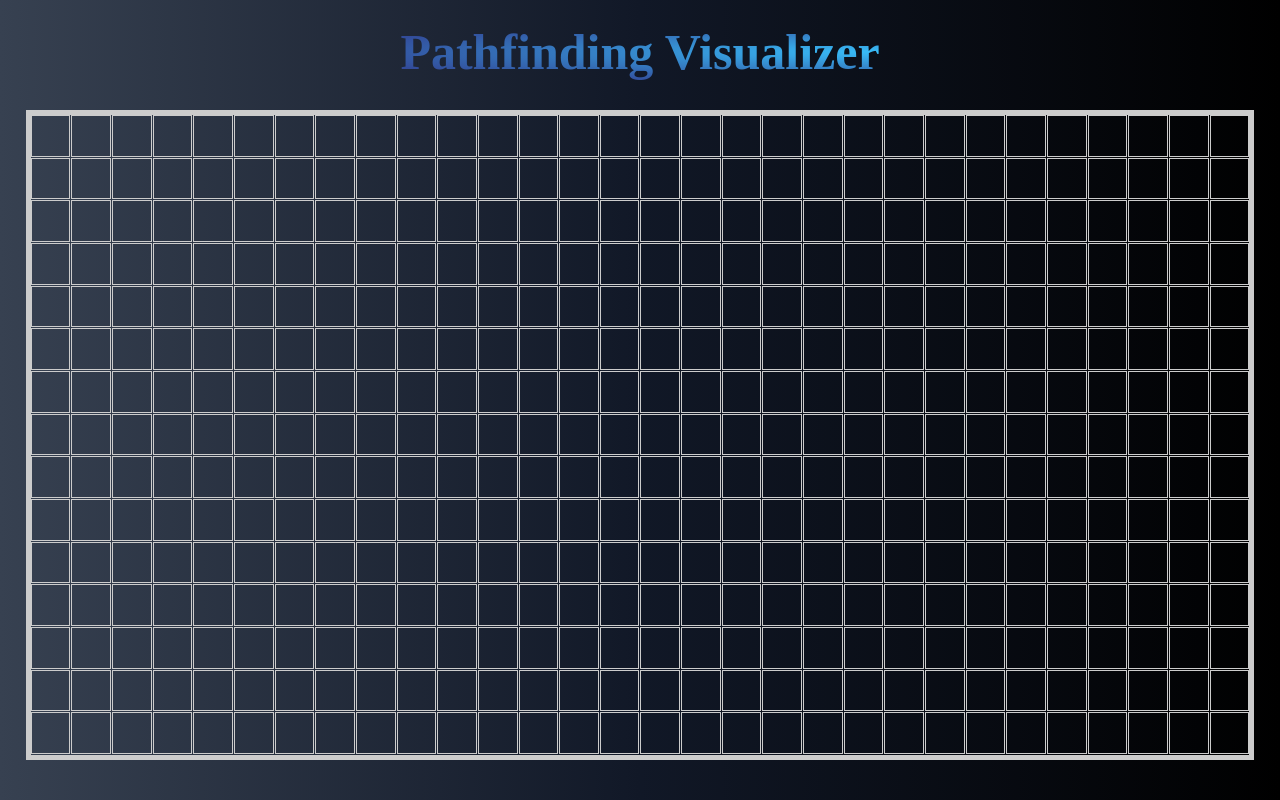
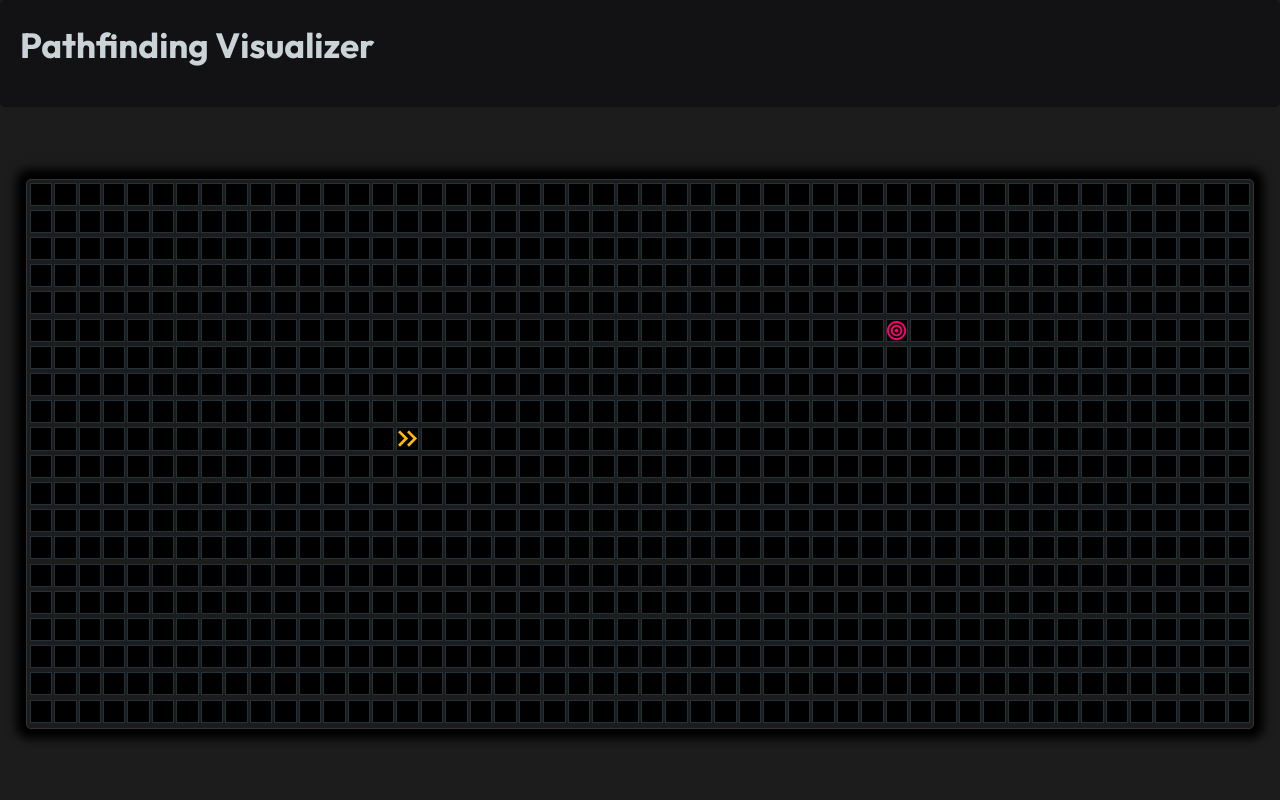
Before and after one commit to NlsnBoa/Path-Finding-Visualizer, a React (Vite) app: page / in a window 1280 px wide. Built offline with nearby package versions, Linux system fonts and the light colour scheme.

Commit message:
Added walls, arrow, and target.

```diff
--- a/package.json
+++ b/package.json
@@ -10,7 +10,8 @@
   },
   "dependencies": {
     "react": "^18.2.0",
-    "react-dom": "^18.2.0"
+    "react-dom": "^18.2.0",
+    "react-icons": "^4.8.0"
   },
   "devDependencies": {
     "@types/react": "^18.0.28",
--- a/src/App.css
+++ b/src/App.css
@@ -1,5 +1,5 @@
 
-.container {
+.app {
     display: flex;
     justify-content: space-between;
     align-items: center;
@@ -9,3 +9,14 @@
     width: 100vw;
     height: 100vh;
 }
+
+.container {
+    display: flex;
+    justify-content: center;
+    align-items: center;
+    flex-direction: column;
+    padding: 0px;
+    margin: 0px;
+    width: 100%;
+    height: 100%;
+}
--- a/src/App.tsx
+++ b/src/App.tsx
@@ -7,9 +7,16 @@ import Nav from "./components/Nav";
 function App() {
   return (
     <>
-      <div className="container">
+      <div className="app">
         <Nav></Nav>
-        <Grid numCols={30} numRows={30}></Grid>
+        <div className="container">
+          <Grid
+            target={"node-5-35"}
+            start={"node-9-15"}
+            numCols={50}
+            numRows={20}
+          ></Grid>
+        </div>
       </div>
     </>
   );
--- a/src/components/Grid/Grid.module.css
+++ b/src/components/Grid/Grid.module.css
@@ -1,13 +1,19 @@
 .grid {
+    box-sizing: border-box;
     display: grid;
-    grid-template-columns: repeat(30, 1fr);
-    grid-gap: 1px;
+    grid-template-columns: repeat(50, 1fr);
+    grid-gap: 2px;
     width: 96%;
-    height: 90vh;
+    height: 43vw;
     max-width: 100%;
     box-sizing: border-box;
-    padding: 0;
-    margin-bottom: 40px;
-    overflow:scroll;
-    border: 5px solid #ccc;
+    padding: 3px;
+    overflow:auto;
+    border: 1px solid #333333;
+    border-radius: 5px;
+    box-shadow: 0px 0px 10px 10px  black;
+    /* background: #002E51; */
+    /* color for later
+    radial-gradient(at left bottom, rgb(245, 208, 254), rgb(45, 212, 191), rgb(77, 124, 15))
+    */
 }
--- a/src/components/Grid/Grid.tsx
+++ b/src/components/Grid/Grid.tsx
@@ -1,26 +1,107 @@
-import React from "react";
+import React, { useState } from "react";
 import styles from "./Grid.module.css";
 import Node from "../Node";
 
 interface Props {
   numRows: number;
   numCols: number;
+  target: string;
+  start: string;
 }
 
-const Grid = ({ numRows, numCols }: Props) => {
+// Notes: I have come up with two ways of keeping track of the nodes positions
+// the first can be found within this react component where
+// as I am loading each node to the screen I am mapping them and checking
+// for their key and event values
+// The other way is found within the Node component where I am
+const Grid = ({ numRows, numCols, target, start }: Props) => {
+  // create the grid and give each node a coordinate value.
+  const [isMouseHover, setIsMouseHover] = useState(false);
+  const [bullsEye, setBullsEye] = useState(target);
+  const [arrow, setArrow] = useState(start);
+  const [bullsEyeStyling, setBullsEyeStyling] = useState("bullsEyeStatic");
+
+  const handleIsMouseUp = (newCoordinate: string) => {
+    setBullsEye(newCoordinate);
+    setBullsEyeStyling("bullsEyeStatic");
+    setIsMouseHover(false);
+  };
+
+  const handleIsMouseHover = (newCoordinate: string) => {
+    setBullsEye(newCoordinate);
+    setBullsEyeStyling("bullsEyeDrop");
+  };
+
+  const handleIsMouseDown = (newCoordinate: string) => {
+    setBullsEye(newCoordinate);
+    setIsMouseHover(true);
+  };
+
   const createGrid = () => {
     const grid = [];
 
     for (let row = 0; row < numRows; row++) {
       for (let col = 0; col < numCols; col++) {
-        grid.push(<Node key={`node-${row}-${col}`} />);
+        // Here we set a given node as the target
+        if (bullsEye === `node-${row}-${col}`) {
+          grid.push(
+            <Node
+              bullsEye={bullsEye}
+              bullsEyeStyling={bullsEyeStyling}
+              mouseHover={isMouseHover}
+              handleIsMouseHover={handleIsMouseHover}
+              handleIsMouseDown={handleIsMouseDown}
+              handleIsMouseUp={handleIsMouseUp}
+              coordinate={`node-${row}-${col}`}
+              key={`node-${row}-${col}`}
+            />
+          );
+        } else if (arrow === `node-${row}-${col}`) {
+          grid.push(
+            <Node
+              arrow={arrow}
+              mouseHover={isMouseHover}
+              handleIsMouseHover={handleIsMouseHover}
+              handleIsMouseDown={handleIsMouseDown}
+              handleIsMouseUp={handleIsMouseUp}
+              coordinate={`node-${row}-${col}`}
+              key={`node-${row}-${col}`}
+            />
+          );
+        } else {
+          grid.push(
+            <Node
+              mouseHover={isMouseHover}
+              handleIsMouseHover={handleIsMouseHover}
+              handleIsMouseDown={handleIsMouseDown}
+              handleIsMouseUp={handleIsMouseUp}
+              coordinate={`node-${row}-${col}`}
+              key={`node-${row}-${col}`}
+            />
+          );
+        }
       }
     }
 
     return grid;
   };
 
-  return <div className={styles.grid}>{createGrid()}</div>;
+  const handleClick = (event: React.MouseEvent, key: number) => {
+    console.log("key index", key);
+  };
+
+  // Stores the newly created grid in a new variable so that we can
+  // use .map to ensure we can catch a click event.
+  const grid = createGrid();
+  return (
+    <div className={styles.grid}>
+      {grid.map((element, key) => (
+        <div onClick={(event) => handleClick(event, key)} key={key}>
+          {element}
+        </div>
+      ))}
+    </div>
+  );
 };
 
 export default Grid;
--- a/src/components/Nav/Nav.module.css
+++ b/src/components/Nav/Nav.module.css
@@ -1,21 +1,26 @@
+@import url('https://fonts.googleapis.com/css2?family=Outfit:wght@400;700&display=swap');
+
 .container {
     display: flex;
-    background: none;
-    justify-content: center;
+    background: #121214;
+    justify-content: start;
     align-items: center;
     background-color: none;
     width: 100vw;
     height: 110px;
     padding: none;
-    margin: none;
+    margin-bottom: 0px;
+    border-radius: 5px;
 }
 
 h1 {
     margin-bottom: 40px;
-    font-size: 50px;
-    background: radial-gradient(at right center, rgb(56, 189, 248), rgb(49, 46, 129));
+    font-family: 'Outfit', sans-serif;
+    font-size: 35px;
+    background:  #CAD3D7;
     -webkit-background-clip: text;
     background-clip: text;
     -webkit-text-fill-color: transparent;
     color:transparent;
+    margin-left: 20px;
 }
--- a/src/components/Node/Node.module.css
+++ b/src/components/Node/Node.module.css
@@ -1,6 +1,120 @@
+/* Node initial setting */
 .node {
-  height: 0;
-  padding-bottom: calc(100% / 1); /* Maintain square aspect ratio */
-  border: 1px solid #ccc;
+  display: flex;
+  justify-content: center;
+  align-items: center;
+  height: 1.8vw;
+  /* height: calc(100% / 1); */
+  /* padding-bottom: calc(100% / 1);  */
+  /* Maintain square aspect ratio */
+  padding: 0px;
+  border: 1px solid #22333b;
   box-sizing: border-box;
+  background-color: black;
+}
+/* ================================================ */
+
+/* Wall Animation */
+.on {
+    animation-name: wallAnimation;
+    animation-duration: 0.3s;
+    animation-timing-function: ease-out;
+    animation-delay: 0;
+    animation-direction: alternate;
+    animation-iteration-count: 1;
+    animation-fill-mode: forwards;
+    animation-play-state: running;
+}
+
+@keyframes wallAnimation {
+  0% {
+    transform: scale(.3);
+    /* background: radial-gradient(at right bottom, rgb(148, 163, 184), rgb(241, 245, 249), rgb(120, 113, 108)); */
+    background: #028090;
   }
+
+  50% {
+    transform: scale(1.2);
+    /* background: radial-gradient(at right bottom, rgb(148, 163, 184), rgb(241, 245, 249), rgb(120, 113, 108)); */
+    background: #00a896;
+  }
+
+  100% {
+    transform: scale(1.0);
+    /* background: radial-gradient(at right bottom, rgb(148, 163, 184), rgb(241, 245, 249), rgb(120, 113, 108)); */
+    /* background-color: rgb(12, 53, 71); */
+    background: #05668d;
+  }
+}
+
+/* ================================================ */
+
+/* BullsEye Styling */
+.bullsEyeStatic {
+  color: #ff006e;
+  box-sizing: border-box;
+  height: 1.5vw;
+  width: 1.5vw;
+  transform: scale(1.2);
+  margin: 0px;
+  padding: 0px;
+}
+
+
+.bullsEyeDrop {
+  animation-name: bullsEyeAnimation;
+  animation-duration: 0.3s;
+  animation-timing-function: ease-out;
+  animation-delay: 0;
+  animation-direction: alternate;
+  animation-iteration-count: 1;
+  animation-fill-mode: forwards;
+  animation-play-state: running;
+}
+
+@keyframes bullsEyeAnimation {
+0% {
+  transform: scale(.3);
+  color: #ff006e;
+  box-sizing: border-box;
+  height: 1.5vw;
+  width: 1.5vw;
+  /* transform: scale(1.2); */
+  margin: 0px;
+  padding: 0px;
+}
+
+50% {
+  transform: scale(1.2);
+  color: #ff006e;
+  box-sizing: border-box;
+  height: 1.5vw;
+  width: 1.5vw;
+  /* transform: scale(1.2); */
+  margin: 0px;
+  padding: 0px;
+}
+
+100% {
+  transform: scale(1.0);
+  color: #ff006e;
+  box-sizing: border-box;
+  height: 1.5vw;
+  width: 1.5vw;
+  /* transform: scale(1.2); */
+  margin: 0px;
+  padding: 0px;
+}
+}
+/* =================== */
+
+/* Arrow Styling */
+.arrow {
+  color:#ffba08 ;
+  box-sizing: border-box;
+  height: 1.5vw;
+  width: 1.5vw;
+  transform: scale(1.7);
+  margin: 0px;
+  padding: 0px;
+}
--- a/src/components/Node/Node.tsx
+++ b/src/components/Node/Node.tsx
@@ -1,7 +1,69 @@
-import React from "react";
+import React, { useState } from "react";
+import { BiBullseye } from "react-icons/bi";
+import { MdOutlineKeyboardDoubleArrowRight } from "react-icons/md";
 import styles from "./Node.module.css";
-const Node = () => {
-  return <div className={styles.node}></div>;
+interface Props {
+  arrow?: string;
+  bullsEye?: string;
+  bullsEyeStyling?: string;
+  coordinate: string;
+  mouseHover: boolean;
+  handleIsMouseUp: (newCoordinate: string) => void;
+  handleIsMouseDown: (newCoordinate: string) => void;
+  handleIsMouseHover: (newCoordinate: string) => void;
+}
+
+const Node = ({
+  arrow = "notArrow",
+  coordinate,
+  bullsEye = "notBullsEye",
+  bullsEyeStyling = "noStyling",
+  mouseHover,
+  handleIsMouseUp,
+  handleIsMouseDown,
+  handleIsMouseHover,
+}: Props) => {
+  const [wall, setWall] = useState("off");
+
+  const handleWallChangeClick = () => {
+    console.log("coordinate updated", coordinate);
+    if (wall === "on") {
+      setWall("off");
+    } else {
+      setWall("on");
+    }
+  };
+
+  return (
+    <div
+      onClick={handleWallChangeClick}
+      onMouseUp={() => {
+        if (mouseHover) {
+          handleIsMouseUp(coordinate);
+          setWall("off");
+        }
+      }}
+      onMouseOver={() =>
+        bullsEye == "notBullsEye" &&
+        mouseHover &&
+        handleIsMouseHover(coordinate)
+      }
+      className={[styles.node, styles[wall]].join(" ")}
+    >
+      {bullsEye === coordinate && (
+        <BiBullseye
+          onMouseDown={() => handleIsMouseDown("notBullsEye")}
+          className={styles[bullsEyeStyling]}
+        ></BiBullseye>
+      )}
+
+      {arrow === coordinate && (
+        <MdOutlineKeyboardDoubleArrowRight
+          className={styles.arrow}
+        ></MdOutlineKeyboardDoubleArrowRight>
+      )}
+    </div>
+  );
 };
 
 export default Node;
--- a/src/index.css
+++ b/src/index.css
@@ -8,5 +8,8 @@
 body {
     padding: 0px;
     margin: 0px;
-    background: linear-gradient(to right, rgb(55, 65, 81), rgb(17, 24, 39), rgb(0, 0, 0));
+    /* background: linear-gradient(to right, rgb(55, 65, 81), rgb(17, 24, 39), rgb(0, 0, 0)) */
+    /* background: conic-gradient(at right bottom, rgb(212, 212, 212), rgb(254, 243, 199), rgb(243, 232, 255)) */
+    /* background:radial-gradient(at center top, rgb(82, 82, 82), rgb(17, 94, 89), rgb(31, 41, 55)); */
+    background: #1C1C1C;
 }
```
Also changed, not shown: 1 other file (tests, documents, lock files or other folders).
